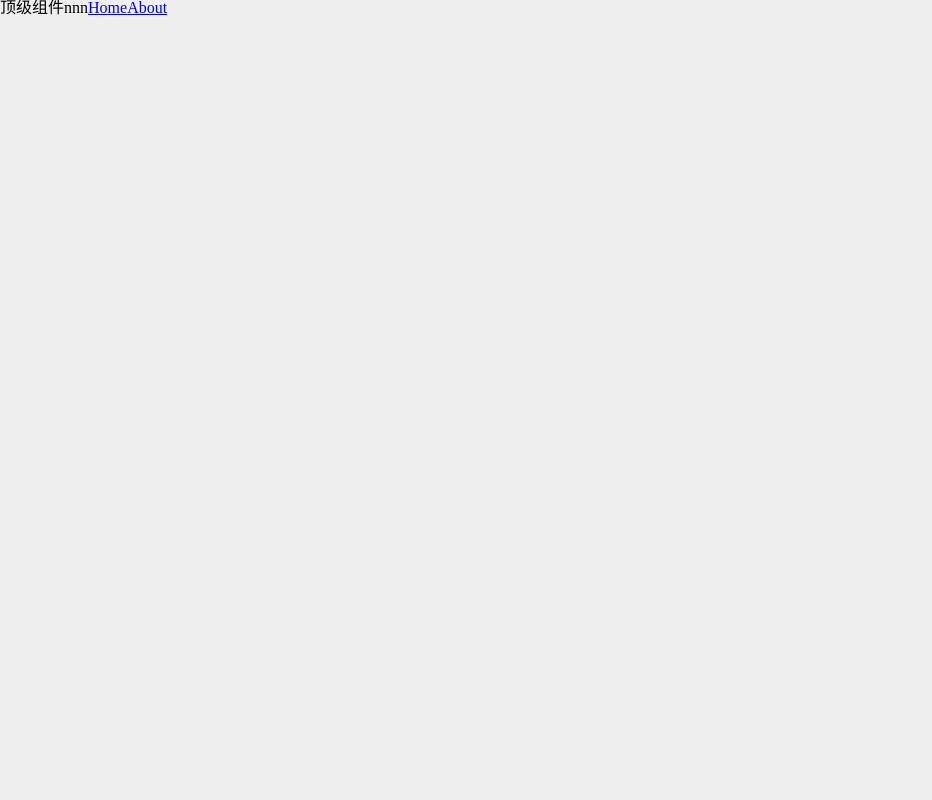
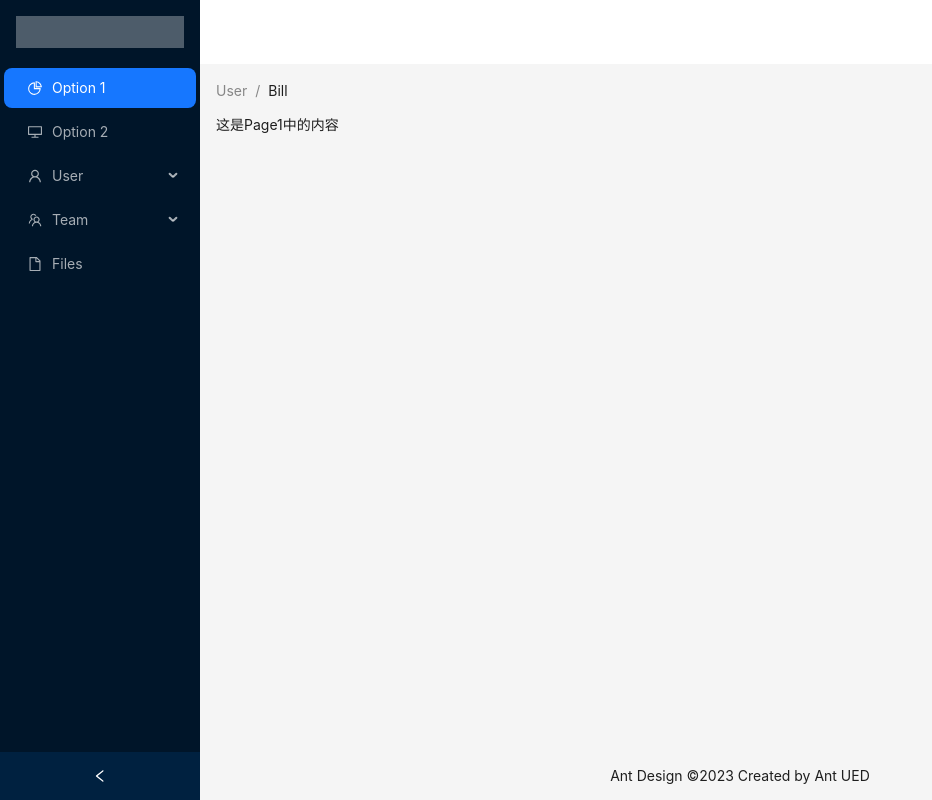
Before and after one commit to Guocork/project-1, a React (Vite) app in the folder learn-mangement/: page /Page1 in a window 1280 px wide. Before the commit this address had no page. Shown: the whole page, without its empty margins (0-932 px from the left). Built offline with nearby package versions, Linux system fonts and the light colour scheme.

Commit message:
更新完善首页布局以及内容，样式

```diff
--- a/learn-mangement/src/App.tsx
+++ b/learn-mangement/src/App.tsx
@@ -2,7 +2,7 @@
 // import Comp1 from "@/components/Comp1"
 // import Comp2 from "@/components/Comp2"
 // import { Button } from 'antd';
-import { Link,useRoutes } from "react-router-dom";
+import { useRoutes } from "react-router-dom";
 import Router from '@/router/index.tsx'
 
 function App() {
@@ -10,12 +10,11 @@ function App() {
   const outlet=useRoutes(Router)
   return (
     <>
-      顶级组件nnn
       {/* <Comp1></Comp1>
       <Comp2></Comp2> */}
       {/* <Button type="primary">Primary Button</Button> */}
-      <Link to='/Home'>Home</Link>
-      <Link to='/About'>About</Link>
+      {/* <Link to='/Home'>Home</Link> */}
+      {/* <Link to='/About'>About</Link> */}
       {/* <Outlet></Outlet> */}
       {outlet}
     </>
--- a/learn-mangement/src/assets/styles/global.scss
+++ b/learn-mangement/src/assets/styles/global.scss
@@ -7,3 +7,9 @@ img{
     //禁止拖动图片
     -webkit-user-drag: none;
 }
+
+.demo-logo-vertical{
+    height: 32px;
+    margin: 16px;
+    background: rgba(255,255,255,0.3)
+}
--- /dev/null
+++ b/learn-mangement/src/components/MainMenu/index.tsx
@@ -0,0 +1,69 @@
+import React, { useState } from 'react';
+import {
+  DesktopOutlined,
+  FileOutlined,
+  PieChartOutlined,
+  TeamOutlined,
+  UserOutlined,
+} from '@ant-design/icons';
+import type { MenuProps } from 'antd';
+import { Menu } from 'antd';
+import { useNavigate } from 'react-router-dom'
+
+type MenuItem = Required<MenuProps>['items'][number];
+
+function getItem(
+  label: React.ReactNode,
+  key: React.Key,
+  icon?: React.ReactNode,
+  children?: MenuItem[],
+): MenuItem {
+  return {
+    key,
+    icon,
+    children,
+    label,
+  } as MenuItem;
+}
+
+const items: MenuItem[] = [
+  getItem('Option 1', 'Page1', <PieChartOutlined />),
+  getItem('Option 2', 'Page2', <DesktopOutlined />),
+  getItem('User', 'Page3', <UserOutlined />, [
+    getItem('Tom', 'Page3/Tom'),
+    getItem('Bill', '4'),
+    getItem('Alex', '5'),
+  ]),
+  getItem('Team', 'sub2', <TeamOutlined />, [getItem('Team 1', '6'), getItem('Team 2', '8')]),
+  getItem('Files', '9', <FileOutlined />),
+];
+
+
+
+const Comp: React.FC = () => {
+  const [openKeys, setOpenKeys] = useState(['']);
+  const navigateTo = useNavigate()
+
+  const menuClick = (e: { key: string }) => {
+    console.log('hhh', e.key);
+    navigateTo(e.key)
+  }
+  const onOpenChange=(keys:string[])=>{
+    setOpenKeys([keys[keys.length-1]])
+  }
+
+
+  return(
+    <Menu
+          theme="dark"
+          defaultSelectedKeys={['Page1']}
+          mode="inline"
+          items={items}
+          onClick={menuClick}
+          onOpenChange={onOpenChange}
+          openKeys={openKeys}
+        />
+  )
+}
+
+export default Comp;
--- a/learn-mangement/src/router/index.tsx
+++ b/learn-mangement/src/router/index.tsx
@@ -3,30 +3,44 @@ import Home from "@/views/Home";
 // import About from "@/views/About";
 import { Navigate } from "react-router-dom";
 
+const withLoadingComponent = (comp: JSX.Element) => (
+    <React.Suspense fallback={<div>Loading</div>}>{comp}</React.Suspense>
+);
+
+//懒加载外面要包裹一层loading的加载组件
+const About = lazy(() => import("@/views/About"));
+const Page1 = lazy(() => import("@/views/Page1"));
+const Page2 = lazy(() => import("@/views/Page2"));
 
 
-const withLoadingComponent=(comp:JSX.Element)=>(
-    <React.Suspense fallback={<div>Loading</div>}>
-            {comp}
-        </React.Suspense>
-)
-
-//懒加载外面要包裹一层loading的加载组件
-const About =lazy(()=>import("@/views/About"))
-const routes=[
+const routes = [
     {
-        path:'/',
-        element:<Navigate to="/Home"/>
+        path: "/",
+        element: <Navigate to="/Page1" />
     },
     {
-        path:'/Home',
-        element: <Home></Home>
+        path: "/",
+        element: <Home />,
+        children: [
+            {
+                path: "/Page1",
+                element: withLoadingComponent(<Page1 />)
+            },
+            {
+                path: "/Page2",
+                element: withLoadingComponent(<Page2 />)
+            },
+            {
+                path: "/Page3/Tom",
+                element: withLoadingComponent(<About />)
+            }
+        ],
     },
     {
-        path:'/About',
-        element:withLoadingComponent(<About />)
+        path: "*",
+        element: <Navigate to="/Page1" />
     }
-]
 
+];
 
-export default routes
+export default routes;
--- a/learn-mangement/src/views/Home.tsx
+++ b/learn-mangement/src/views/Home.tsx
@@ -1,9 +1,47 @@
-function Home(){
-    return(
-        <div>
-            <p>这是Home中的内容</p>
-        </div>
-    )
-}
+import React, { useState } from 'react';
+import { Breadcrumb, Layout, theme } from 'antd';
+import { Outlet } from 'react-router-dom'
+import MainMenu from '@/components/MainMenu';
 
-export default Home
+const { Header, Content, Footer, Sider } = Layout;
+
+const View: React.FC = () => {
+  const [collapsed, setCollapsed] = useState(false);
+
+  const {
+    token: { colorBgContainer, borderRadiusLG },
+  } = theme.useToken();
+
+  return (
+    <Layout style={{ minHeight: '100vh' }}>
+      <Sider collapsible collapsed={collapsed} onCollapse={(value) => setCollapsed(value)}>
+        <div className="demo-logo-vertical" />
+        <MainMenu />
+      </Sider>
+      <Layout>
+        <Header style={{ padding: 0, background: colorBgContainer }} />
+        <Content style={{ margin: '0 16px' }}>
+          <Breadcrumb style={{ margin: '16px 0' }}>
+            <Breadcrumb.Item>User</Breadcrumb.Item>
+            <Breadcrumb.Item>Bill</Breadcrumb.Item>
+          </Breadcrumb>
+          {/* 窗口组件 */}
+          {/* <div
+            style={{
+              padding: 24,
+              minHeight: 360,
+              background: colorBgContainer,
+              borderRadius: borderRadiusLG,
+            }}
+          >
+            Bill is a cat.
+          </div> */}
+          <Outlet />
+        </Content>
+        <Footer style={{ textAlign: 'center', lineHeight: '48px', padding: '0' }}>Ant Design ©2023 Created by Ant UED</Footer>
+      </Layout>
+    </Layout>
+  );
+};
+
+export default View;
--- /dev/null
+++ b/learn-mangement/src/views/Page1.tsx
@@ -0,0 +1,9 @@
+function Page1(){
+    return(
+        <div>
+            <p>这是Page1中的内容</p>
+        </div>
+    )
+}
+
+export default Page1
--- /dev/null
+++ b/learn-mangement/src/views/Page2.tsx
@@ -0,0 +1,9 @@
+function Page2(){
+    return(
+        <div>
+            <p>这是Page2中的内容</p>
+        </div>
+    )
+}
+
+export default Page2
```
